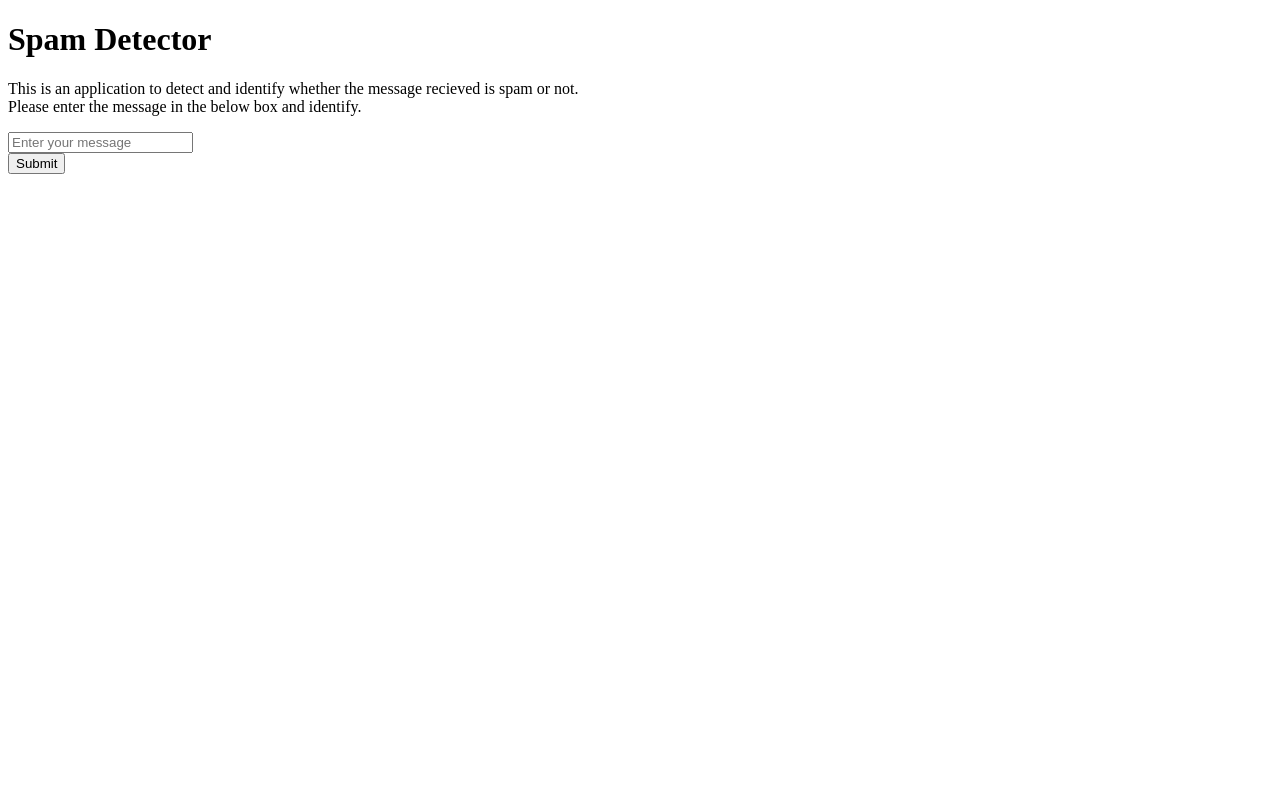
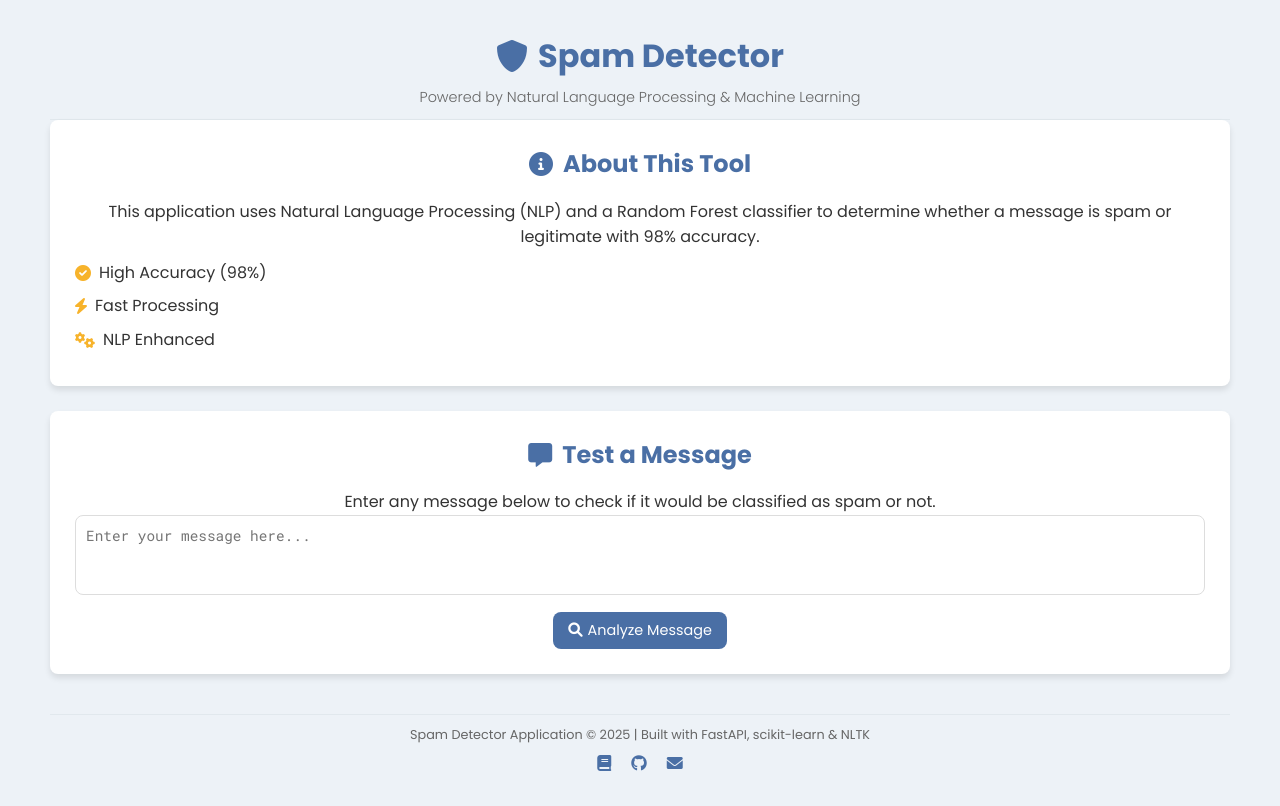
Before and after one commit to Adonpm/spam-detection-app, a FastAPI app: page / in a window 1280 px wide. Before the commit the page ends 174 px from the top, so only its background shows below. Run offline with FastAPI, Linux system fonts and the light colour scheme; parts of the project's set-up code (start-up, migrations or seed data) failed here and were passed over.

Commit message:
Updated css styling and html layout

```diff
--- /dev/null
+++ b/static/css/styles.css
@@ -0,0 +1,280 @@
+/* Google Fonts Import */
+@import url('https://fonts.googleapis.com/css2?family=Poppins:wght@300;400;500;600;700&family=Roboto+Mono:wght@400;500&display=swap');
+
+section p {
+    text-align: center;
+}
+
+/* Reset & Base Styles */
+* {
+    margin: 0;
+    padding: 0;
+    box-sizing: border-box;
+}
+
+:root {
+    --primary-color: #4a6fa5;
+    --primary-dark: #395784;
+    --secondary-color: #f7b32b;
+    --text-color: #333;
+    --light-bg: #f8f9fa;
+    --success-color: #4caf50;
+    --danger-color: #f44336;
+    --warning-color: #ff9800;
+    --border-radius: 8px;
+    --box-shadow: 0 4px 6px rgba(0, 0, 0, 0.1);
+    --transition: all 0.3s ease;
+}
+
+body {
+    font-family: 'Poppins', sans-serif;
+    line-height: 1.6;
+    color: var(--text-color);
+    background-color: #edf2f7;
+    padding: 0;
+    margin: 0;
+    /* Remove fixed height and overflow hidden to allow scrolling */
+    min-height: 100vh;
+}
+
+.container {
+    max-width: 1200px;
+    /* Remove fixed height to allow content to expand */
+    min-height: 100vh;
+    margin: 0 auto;
+    padding: 20px 10px;
+    display: flex;
+    flex-direction: column;
+    justify-content: space-between;
+}
+
+/* Header Styles */
+header {
+    text-align: center;
+    padding: 10px 0;
+    border-bottom: 1px solid #e1e8ed;
+    width: 100%;
+}
+
+.logo {
+    display: flex;
+    align-items: center;
+    justify-content: center;
+    margin-bottom: 5px;
+}
+
+.logo i {
+    font-size: 2rem;
+    color: var(--primary-color);
+    margin-right: 10px;
+}
+
+header h1 {
+    font-size: 2rem;
+    color: var(--primary-color);
+    margin: 0;
+}
+
+.tagline {
+    font-size: 0.9rem;
+    color: #666;
+    font-weight: 300;
+}
+
+/* Main Content Styles */
+main {
+    display: grid;
+    grid-template-columns: 1fr;
+    gap: 25px;
+    width: 100%;
+    /* Add padding to ensure space at bottom for results */
+    padding-bottom: 20px;
+    /* Allow main content to grow */
+    flex-grow: 1;
+}
+
+section {
+    background-color: white;
+    border-radius: var(--border-radius);
+    padding: 25px;
+    box-shadow: var(--box-shadow);
+}
+
+section h2 {
+    color: var(--primary-color);
+    margin-bottom: 15px;
+    display: flex;
+    align-items: center;
+    font-size: 1.5rem;
+    width: 100%;
+    justify-content: center;
+    text-align: center;
+}
+
+section h2 i {
+    margin-right: 10px;
+}
+
+/* Features Panel */
+.info-panel {
+    flex: 1;
+}
+
+.features {
+    display: flex;
+    flex-direction: column;
+    margin-top: 10px;
+}
+
+.feature {
+    display: flex;
+    align-items: center;
+    margin-bottom: 8px;
+}
+
+.feature i {
+    font-size: 1rem;
+    color: var(--secondary-color);
+    margin-right: 8px;
+}
+
+/* Message Input Panel */
+.message-input {
+    flex: 1;
+}
+
+.input-container {
+    margin-bottom: 10px;
+}
+
+textarea {
+    width: 100%;
+    min-height: 80px;
+    padding: 10px;
+    border: 1px solid #ddd;
+    border-radius: var(--border-radius);
+    font-family: 'Roboto Mono', monospace;
+    font-size: 0.9rem;
+    resize: none;
+    transition: var(--transition);
+}
+
+textarea:focus {
+    outline: none;
+    border-color: var(--primary-color);
+    box-shadow: 0 0 0 2px rgba(74, 111, 165, 0.2);
+}
+
+button {
+    background-color: var(--primary-color);
+    color: white;
+    border: none;
+    padding: 8px 15px;
+    border-radius: var(--border-radius);
+    font-family: 'Poppins', sans-serif;
+    font-size: 0.9rem;
+    cursor: pointer;
+    display: flex;
+    align-items: center;
+    justify-content: center;
+    transition: var(--transition);
+    margin: 0 auto;
+}
+
+button i {
+    margin-right: 5px;
+}
+
+button:hover {
+    background-color: var(--primary-dark);
+}
+
+/* Result Section */
+.result {
+    border-left: 5px solid;
+    padding-left: 15px;
+    margin-top: 20px;
+    width: 100%;
+}
+
+.result.spam {
+    border-left-color: var(--danger-color);
+}
+
+.result.not-spam {
+    border-left-color: var(--success-color);
+}
+
+.result h2 {
+    color: inherit;
+}
+
+.result.spam h2 {
+    color: var(--danger-color);
+}
+
+.result.not-spam h2 {
+    color: var(--success-color);
+}
+
+.prediction {
+    font-size: 1rem;
+    margin-bottom: 10px;
+}
+
+.prediction strong {
+    font-weight: 600;
+}
+
+.details {
+    background-color: var(--light-bg);
+    padding: 10px;
+    border-radius: var(--border-radius);
+    margin-top: 10px;
+    font-size: 0.9rem;
+}
+
+/* Footer Styles */
+footer {
+    text-align: center;
+    padding: 10px 0;
+    border-top: 1px solid #e1e8ed;
+    color: #666;
+    font-size: 0.8rem;
+    width: 100%;
+    display: flex;
+    flex-direction: column;
+    align-items: center;
+    justify-content: center;
+    /* Ensure footer stays at bottom but doesn't cover content */
+    margin-top: 20px;
+}
+
+.footer-links {
+    display: flex;
+    justify-content: center;
+    margin-top: 5px;
+}
+
+.footer-links a {
+    color: var(--primary-color);
+    font-size: 1rem;
+    margin: 0 10px;
+    transition: var(--transition);
+}
+
+.footer-links a:hover {
+    color: var(--primary-dark);
+}
+
+/* Responsive Design */
+@media (max-width: 768px) {
+    .container {
+        padding: 10px;
+        min-height: 100vh;
+    }
+
+    .content-wrapper {
+        flex-direction: column;
+    }
+}
--- a/templates/index.html
+++ b/templates/index.html
@@ -4,27 +4,90 @@
     <meta charset="UTF-8">
     <meta name="viewport" content="width=device-width, initial-scale=1.0">
     <title>Spam Detector</title>
+    <link rel="stylesheet" href="/static/css/styles.css">
+    <link rel="stylesheet" href="https://cdnjs.cloudflare.com/ajax/libs/font-awesome/6.0.0-beta3/css/all.min.css">
 </head>
 <body>
-    <div>
+    <div class="container">
+        <header>
+            <div class="logo">
+                <i class="fas fa-shield-alt"></i>
                 <h1>Spam Detector</h1>
+            </div>
+            <p class="tagline">Powered by Natural Language Processing & Machine Learning</p>
+        </header>
+
+        <main>
+            <section class="info-panel">
+                <h2><i class="fas fa-info-circle"></i> About This Tool</h2>
                 <p>
-            This is an application to detect and identify whether the message recieved is spam or not. <br/>
-            Please enter the message in the below box and identify.
+                    This application uses Natural Language Processing (NLP) and a Random Forest classifier
+                    to determine whether a message is spam or legitimate with 98% accuracy.
+                </p>
+                <div class="features">
+                    <div class="feature">
+                        <i class="fas fa-check-circle"></i>
+                        <span>High Accuracy (98%)</span>
+                    </div>
+                    <div class="feature">
+                        <i class="fas fa-bolt"></i>
+                        <span>Fast Processing</span>
+                    </div>
+                    <div class="feature">
+                        <i class="fas fa-cogs"></i>
+                        <span>NLP Enhanced</span>
+                    </div>
+                </div>
+            </section>
+
+            <section class="message-input">
+                <h2><i class="fas fa-comment-alt"></i> Test a Message</h2>
+                <p>
+                    Enter any message below to check if it would be classified as spam or not.
                 </p>
                 <form action="/predict" method="post">
-            <input type="text" name=message placeholder="Enter your message" id="messageInput"><br/>
-            <button type="submit" id="submitButton">Submit</button>
+                    <div class="input-container">
+                        <textarea name="message" id="messageInput" placeholder="Enter your message here..." required></textarea>
+                    </div>
+                    <button type="submit" id="submitButton">
+                        <i class="fas fa-search"></i> Analyze Message
+                    </button>
                 </form>
+            </section>
+
+            {% if prediction_text %}
+            <section class="result {% if prediction_text == 'Spam' %}spam{% else %}not-spam{% endif %}">
+                <h2>
+                    {% if prediction_text == 'Spam' %}
+                    <i class="fas fa-exclamation-triangle"></i> Spam Detected!
+                    {% else %}
+                    <i class="fas fa-check"></i> Not Spam
+                    {% endif %}
+                </h2>
+                <p class="prediction">
+                    This message has been classified as: <strong>{{ prediction_text }}</strong>
+                </p>
+                <div class="details">
+                    {% if prediction_text == 'Spam' %}
+                    <p>This message contains patterns commonly found in spam communications.</p>
+                    {% else %}
+                    <p>This message appears to be legitimate based on our analysis.</p>
+                    {% endif %}
                 </div>
+            </section>
+            {% endif %}
+        </main>
 
-    <!-- Display the prediction result if available -->
-    {% if prediction_text %}
-    <div>
-        <h2>Prediction Result</h2>
-        <p>{{ prediction_text }}</p>
+        <footer>
+            <p>
+                Spam Detector Application &copy; 2025 | Built with FastAPI, scikit-learn & NLTK
+            </p>
+            <div class="footer-links">
+                <a href="https://github.com/Adonpm/spam-detection-app/blob/main/readme.md" title="View Documentation"><i class="fas fa-book"></i></a>
+                <a href="https://github.com/Adonpm/spam-detection-app?tab=readme-ov-file#model-performance" title="View GitHub Repository"><i class="fab fa-github"></i></a>
+                <a href="mailto:contactadonmathew@gmail.com" title="Contact Author"><i class="fas fa-envelope"></i></a>
             </div>
-    {% endif %}
-
+        </footer>
+    </div>
 </body>
 </html>
```
Lines whose indentation alone changed are shown as unchanged.
